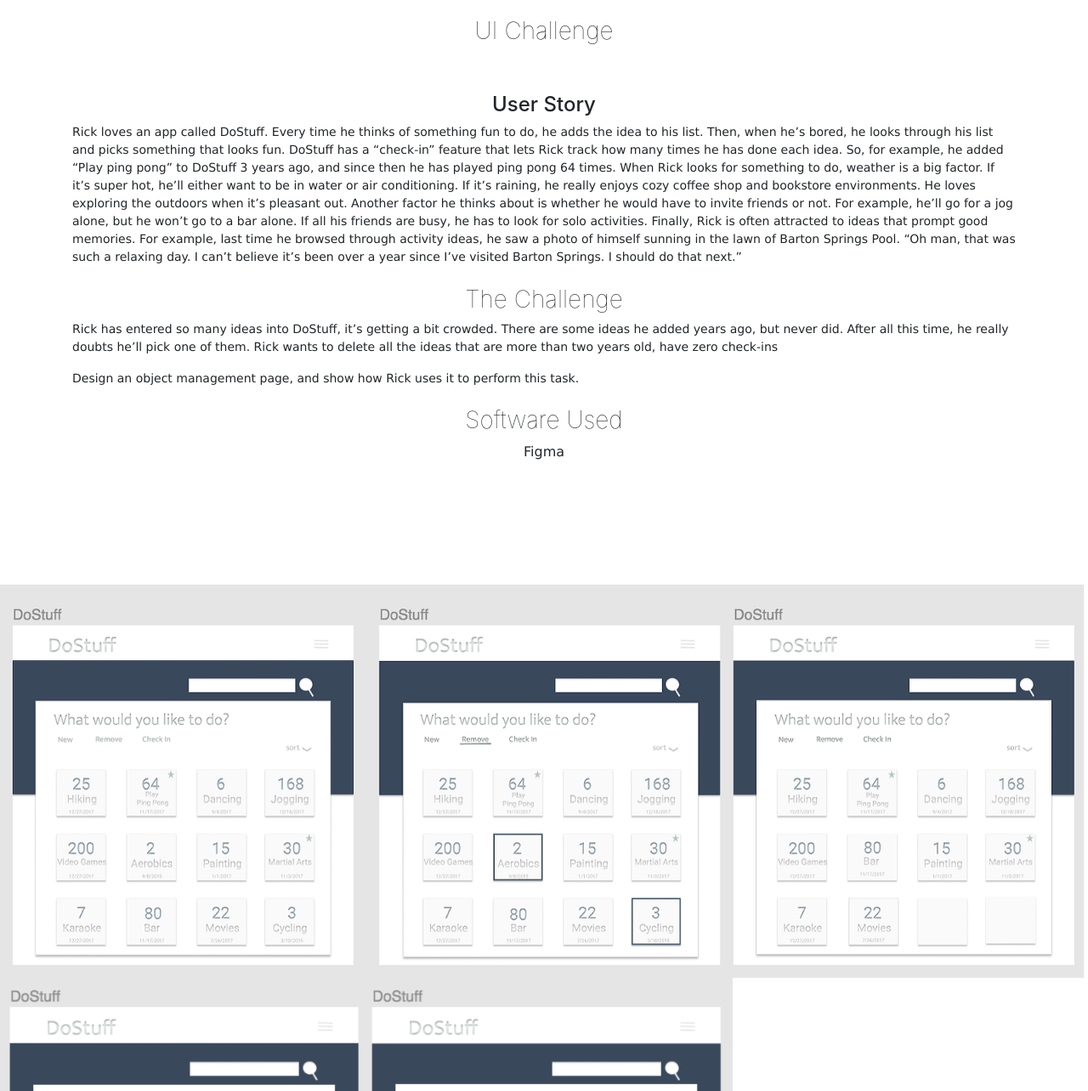
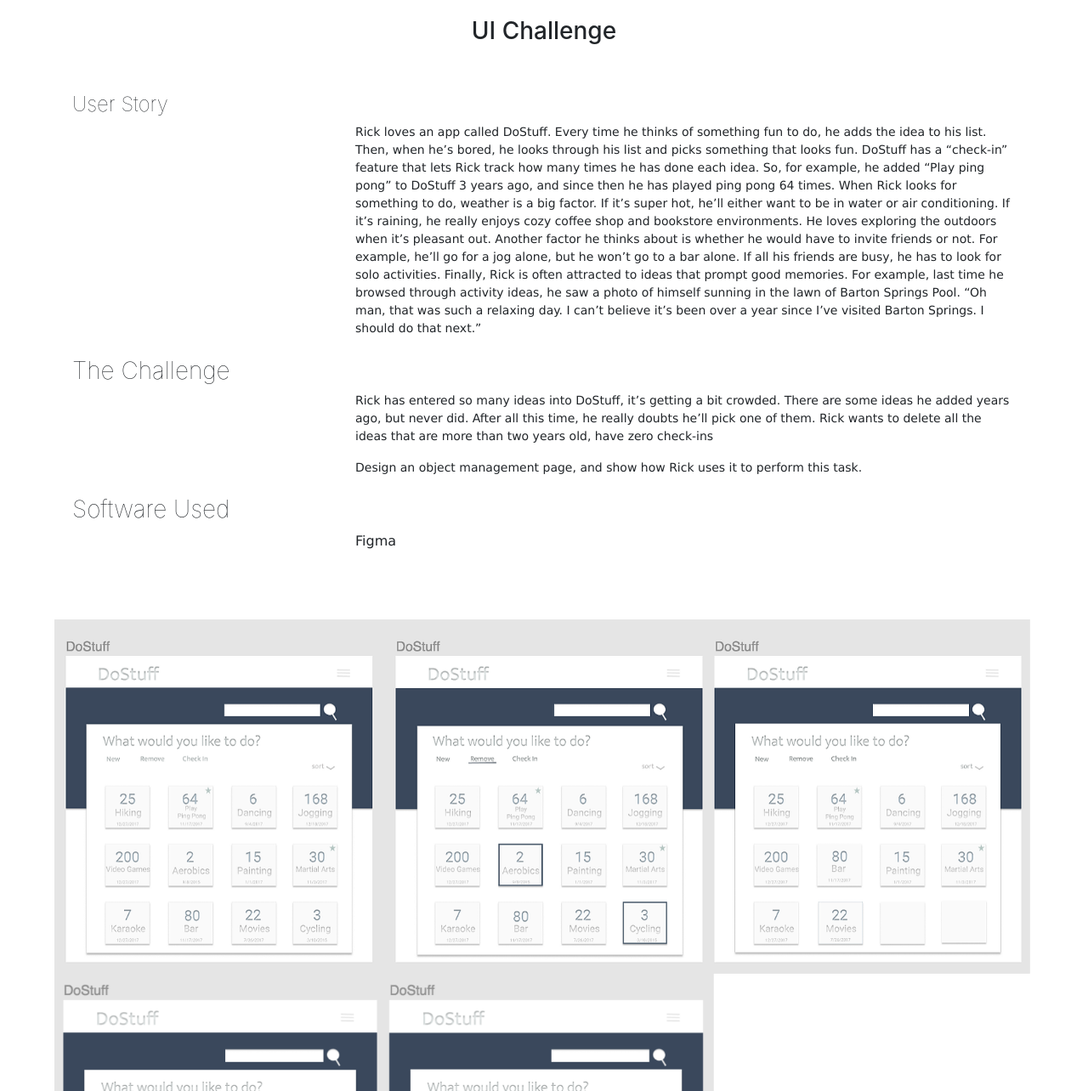
Before and after one commit to barrientoselvira/DoStuffUI, a plain HTML site: page index.html in a window 1280 px wide. Shown: the part 176-1460 px from the top of the page at 85% size. Drawn offline with nearby package versions, Linux system fonts and the light colour scheme; a script that the page names is missing.

Commit message:
updated styling

```diff
--- a/assets/css/dostuff.css
+++ b/assets/css/dostuff.css
@@ -7,18 +7,23 @@ h1 {
     font-weight: bolder;
 }
 
+#dostuff {
+    text-align: center;
+    font-weight: 500;
+}
+
 h3 {
     margin-top: 2%;
-    text-align: center;
     font-weight: lighter;
 }
 
 h4 {
     margin-top: 5%;
-    text-align: center;
+    font-weight: lighter;
 }
 
 p {
+    margin-left: 30%;
     font-family: Verdana, Geneva, Tahoma, sans-serif;
     font-size: 14px;
 }
@@ -26,12 +31,12 @@ p {
 #story  {
     margin-top: 10%;
     margin-bottom: 10%;
-    width: 100%;
+    width: 90%;
     height: 100%;
+    margin: 5%;
 
 }
 
 #software {
     font-size: 16px;
-    text-align: center;
 }
--- a/index.html
+++ b/index.html
@@ -18,8 +18,8 @@
     <div class="container">
 
 <div class="do stuff">
-     <h1>DoStuff</h1>
-      <h3>UI Challenge</h3>
+     <h1 >DoStuff</h1>
+      <h3 id="dostuff">UI Challenge</h3>
        <h4>User Story</h4>
        <p> Rick loves an app called DoStuff. Every time he thinks of something fun to do, he adds the idea to his list. Then, when he’s bored, he looks through his list and picks something that looks fun.
         DoStuff has a “check-in” feature that lets Rick track how many times he has done each idea.  So, for example, he added “Play ping pong” to DoStuff 3 years ago, and since then he has played ping pong 64 times.
```
